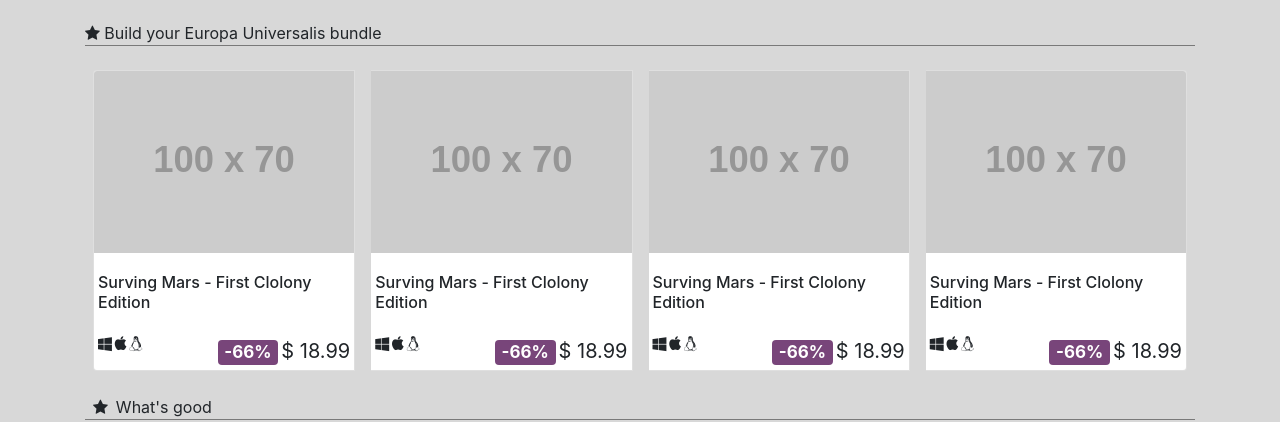
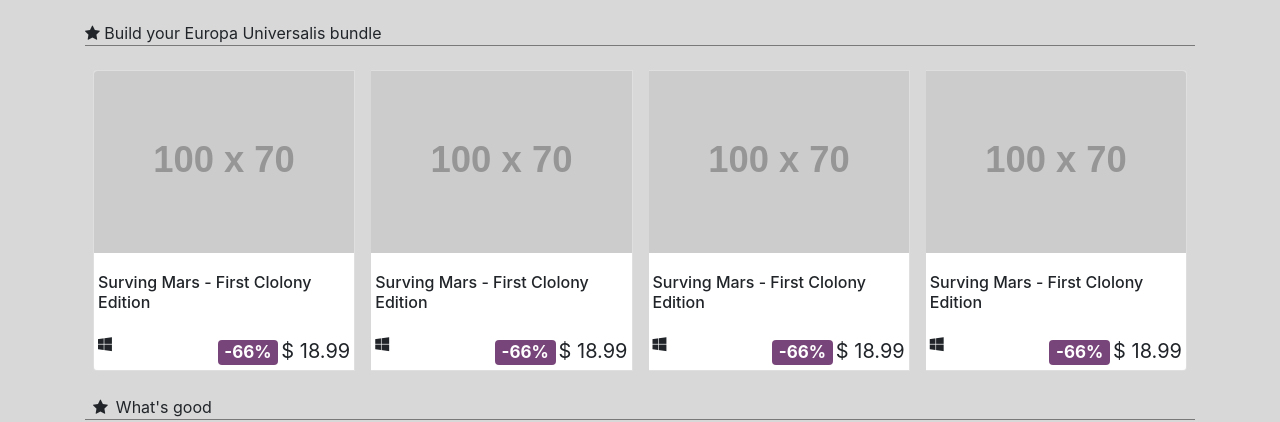
Before and after one commit to Abdugaffor-97/M2-Benchmark, a plain HTML site: page index.html in a window 1280 px wide. Shown: the part 1685-2107 px from the top of the page. Drawn offline with nearby package versions, Linux system fonts and the light colour scheme; placeholder pictures from the web are drawn by us.

Commit message:
removed icons

```diff
--- a/index.html
+++ b/index.html
@@ -341,8 +341,22 @@
                         <small class='d-flex justify-content-between mt-4'>
                             <small>
                                 <i class="fa fa-windows" style='font-size:15px'></i>
-                                <i class="fa fa-apple" style='font-size:15px'></i>
-                                <i class="fa fa-linux" style='font-size:15px'></i>
+                            </small>
+
+                            <small>
+                                <span class="badge badge-custom" style='font-size:17px'>-66%</span>
+                                <span style='font-size:20px'>$ 18.99</span>
+                            </small>
+                        </small>
+                    </div>
+                </div>
+                <div class="card mx-2">
+                    <img src="http://placehold.it/100x70" class="card-img-top" alt="...">
+                    <div class="card-body pb-1 px-1">
+                        <h6>Surving Mars - First Clolony Edition</h6>
+                        <small class='d-flex justify-content-between mt-4'>
+                            <small>
+                                <i class="fa fa-windows" style='font-size:15px'></i>
 
                             </small>
 
@@ -360,8 +374,6 @@
                         <small class='d-flex justify-content-between mt-4'>
                             <small>
                                 <i class="fa fa-windows" style='font-size:15px'></i>
-                                <i class="fa fa-apple" style='font-size:15px'></i>
-                                <i class="fa fa-linux" style='font-size:15px'></i>
 
                             </small>
 
@@ -379,27 +391,6 @@
                         <small class='d-flex justify-content-between mt-4'>
                             <small>
                                 <i class="fa fa-windows" style='font-size:15px'></i>
-                                <i class="fa fa-apple" style='font-size:15px'></i>
-                                <i class="fa fa-linux" style='font-size:15px'></i>
-
-                            </small>
-
-                            <small>
-                                <span class="badge badge-custom" style='font-size:17px'>-66%</span>
-                                <span style='font-size:20px'>$ 18.99</span>
-                            </small>
-                        </small>
-                    </div>
-                </div>
-                <div class="card mx-2">
-                    <img src="http://placehold.it/100x70" class="card-img-top" alt="...">
-                    <div class="card-body pb-1 px-1">
-                        <h6>Surving Mars - First Clolony Edition</h6>
-                        <small class='d-flex justify-content-between mt-4'>
-                            <small>
-                                <i class="fa fa-windows" style='font-size:15px'></i>
-                                <i class="fa fa-apple" style='font-size:15px'></i>
-                                <i class="fa fa-linux" style='font-size:15px'></i>
 
                             </small>
 
```
